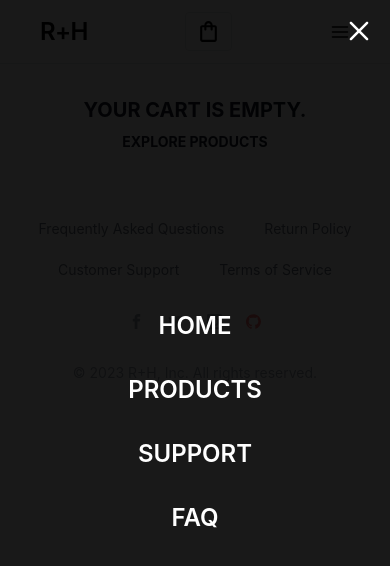
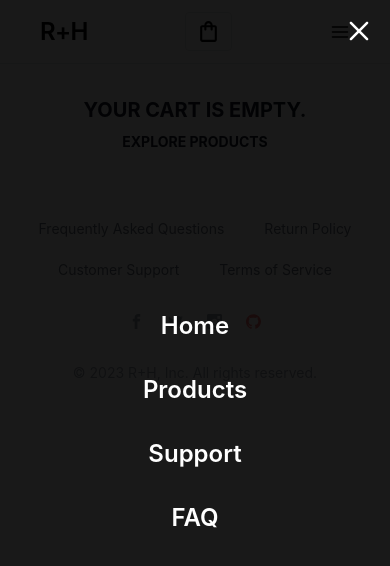
Before and after one commit to trdotpy/rh-furniture-client, a React (Create React App) app: page /cart in a window 390 px wide. Both pictures are taken after a click on the button 340 px from the left and 31 px from the top of the page. Shown: the top 566 px of the page. Built offline with nearby package versions, Linux system fonts and the light colour scheme.

Commit message:
Switched to router Link for navbar/mobile menu links

```diff
--- a/src/components/MobileMenu.js
+++ b/src/components/MobileMenu.js
@@ -1,5 +1,6 @@
 import React from "react";
 import { CgClose } from "react-icons/cg";
+import { Link } from "react-router-dom";
 
 export default function MobileMenu({ isMenuOpen, setIsMenuOpen }) {
   const toggleMenu = () => {
@@ -16,23 +17,39 @@ export default function MobileMenu({ isMenuOpen, setIsMenuOpen }) {
             </button>
           </div>
           <div className="m-auto p-4 text-center uppercase text-white">
-            <ul className="flex flex-col space-y-8">
-              <li className="text-2xl font-semibold">
-                <a href="/">Home</a>
-              </li>
-              <li className="text-2xl font-semibold">
-                <a href="/products">Products</a>
-              </li>
-              {/* <li className="text-2xl font-semibold">
-                <a href="/account">Account</a>
-              </li> */}
-              <li className="text-2xl font-semibold">
-                <a href="/support">Support</a>
-              </li>
-              <li className="text-2xl font-semibold">
-                <a href="/support">FAQ</a>
-              </li>
-            </ul>
+            <div className="flex flex-col space-y-8">
+              <div>
+                <Link to="/">
+                  <button onClick={toggleMenu}>
+                    <p className="text-2xl font-semibold">Home</p>
+                  </button>
+                </Link>
+              </div>
+
+              <div>
+                <Link to="/products">
+                  <button onClick={toggleMenu}>
+                    <p className="text-2xl font-semibold">Products</p>
+                  </button>
+                </Link>
+              </div>
+
+              <div>
+                <Link to="/support">
+                  <button onClick={toggleMenu}>
+                    <p className="text-2xl font-semibold">Support</p>
+                  </button>
+                </Link>
+              </div>
+
+              <div>
+                <Link to="/support">
+                  <button onClick={toggleMenu}>
+                    <p className="text-2xl font-semibold">FAQ</p>
+                  </button>
+                </Link>
+              </div>
+            </div>
           </div>
         </div>
       )}
--- a/src/components/Navbar.js
+++ b/src/components/Navbar.js
@@ -37,33 +37,31 @@ export default function Navbar() {
 
       <nav className="hidden space-y-2 md:block">
         <div className="flex items-center justify-center">
-          <ul className="flex space-x-4">
+          <div className="flex space-x-4">
             <Link to="/">
-              <li className="cursor-pointer text-sm font-semibold uppercase hover:underline">
+              <p className="cursor-pointer text-sm font-semibold uppercase hover:underline">
                 Home
-              </li>
+              </p>
             </Link>
+
             <Link to="/products">
-              <li className="cursor-pointer text-sm font-semibold uppercase hover:underline">
+              <p className="cursor-pointer text-sm font-semibold uppercase hover:underline">
                 Products
-              </li>
+              </p>
             </Link>
-            {/* <Link to="/account">
-              <li className="cursor-pointer text-sm font-semibold uppercase hover:underline">
-                Account
-              </li>
-            </Link> */}
+
             <Link to="/support">
-              <li className="cursor-pointer text-sm font-semibold uppercase hover:underline">
+              <p className="cursor-pointer text-sm font-semibold uppercase hover:underline">
                 Support
-              </li>
+              </p>
             </Link>
+
             <Link to="/support">
-              <li className="cursor-pointer text-sm font-semibold uppercase hover:underline">
+              <p className="cursor-pointer text-sm font-semibold uppercase hover:underline">
                 FAQ
-              </li>
+              </p>
             </Link>
-          </ul>
+          </div>
         </div>
       </nav>
 
```
